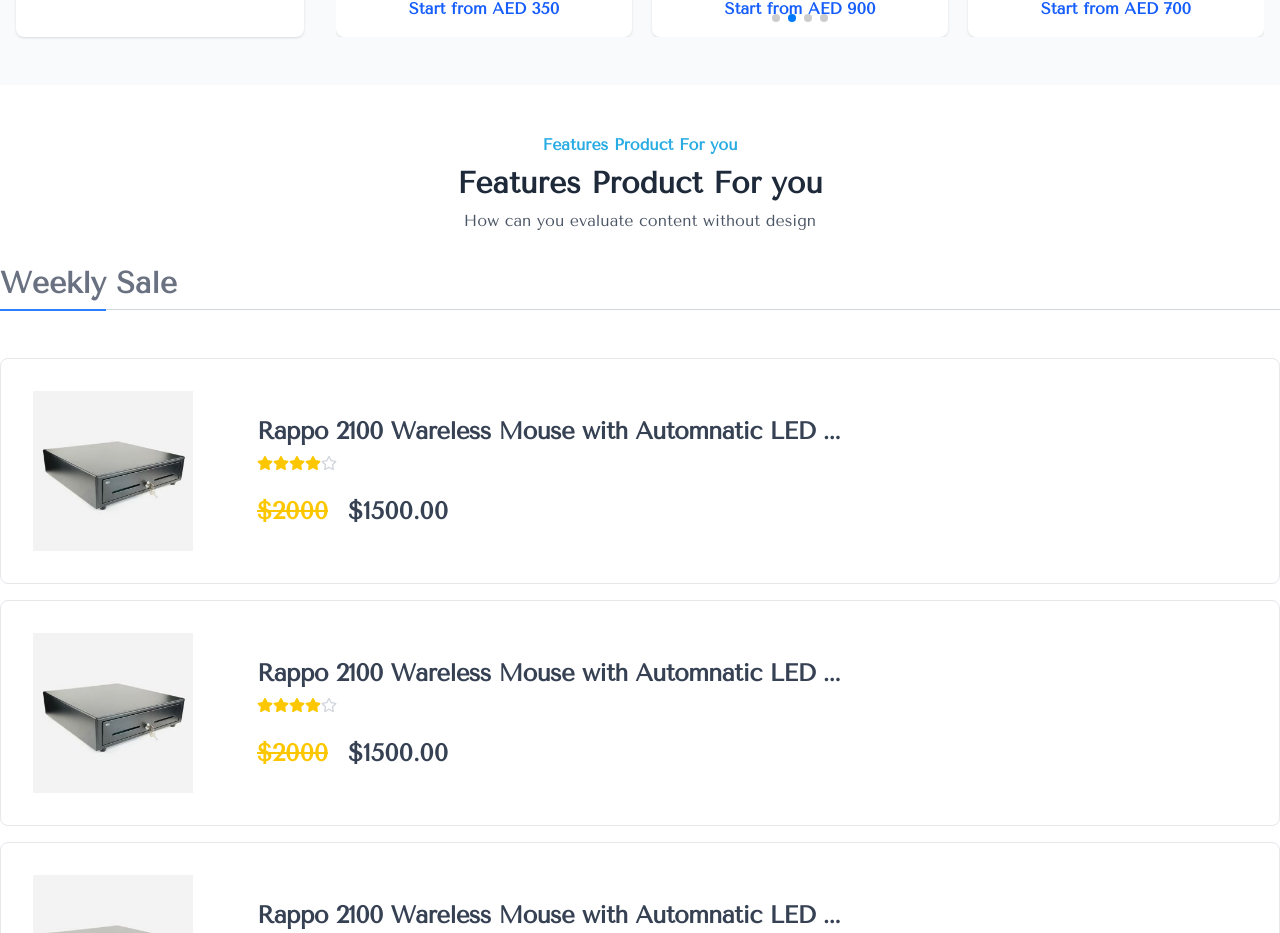
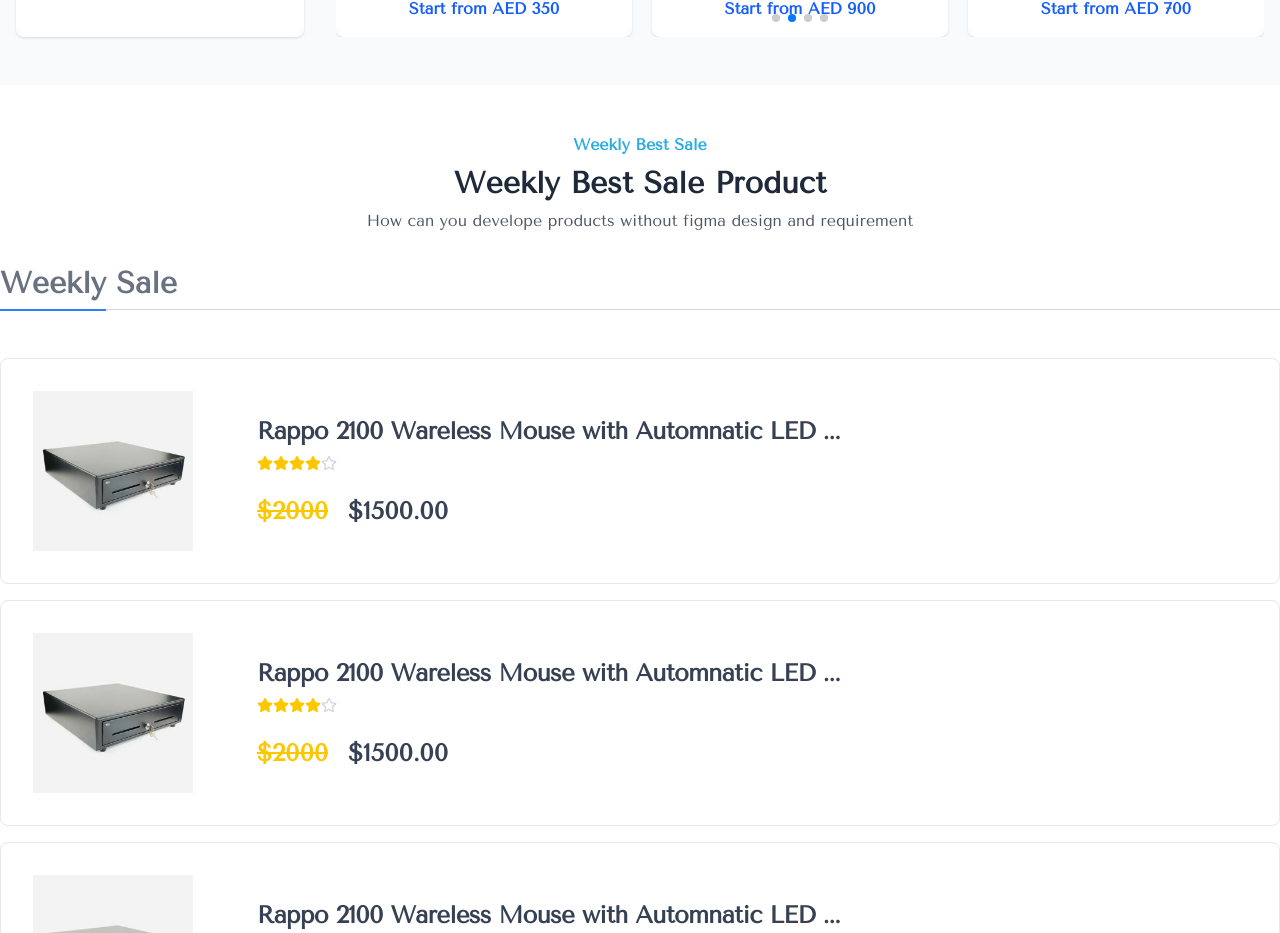
Before and after one commit to kaziahosunhabibripon/rapid-ecoomerce, a Next.js app: page / in a window 1280 px wide. Shown: the part 9452-10385 px from the top of the page. Built offline with nearby package versions, Linux system fonts and the light colour scheme; no server answers.

Commit message:
correction

```diff
--- a/src/components/WeeklySale/WeeklySale.tsx
+++ b/src/components/WeeklySale/WeeklySale.tsx
@@ -12,16 +12,14 @@ export default function WeeklySale() {
   return (
     <div className="w-full py-12 container mx-auto">
       <div className="text-center mb-8">
-        <p className="text-brand mb-2 font-semibold">
-          Features Product For you
-        </p>
+        <p className="text-brand mb-2 font-semibold">Weekly Best Sale</p>
 
         <h1 className="text-3xl font-bold text-gray-800 mb-2">
-          Features Product For you
+          Weekly Best Sale Product
         </h1>
 
         <p className="text-gray-600 text-base font-medium">
-          How can you evaluate content without design
+          How can you develope products without figma design and requirement
         </p>
       </div>
       <div className="flex items-center justify-between border-b border-gray-300 mb-8">
```
